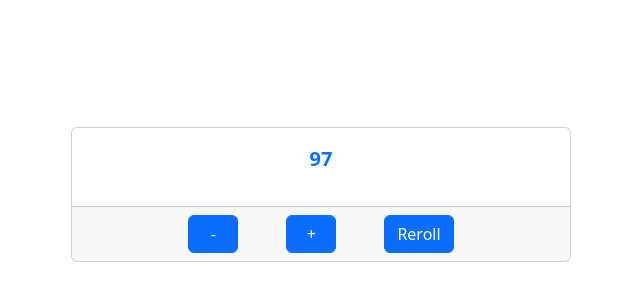
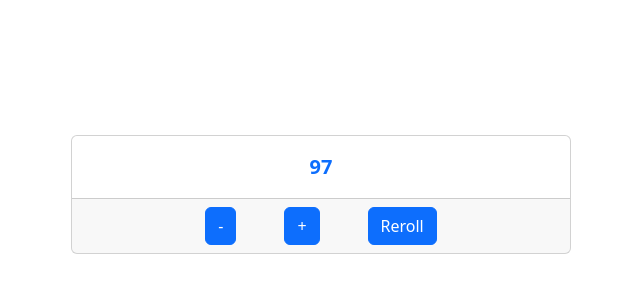
Before and after one commit to holhen/random-numbers, a React (Vite) app: page / in a window 1280 px wide. Shown: the part 206-506 px from the top of the page, without its empty margins (319-959 px from the left). Built offline with nearby package versions, Linux system fonts and the light colour scheme.

Commit message:
fix styling of margins

```diff
--- a/src/App.css
+++ b/src/App.css
@@ -8,7 +8,12 @@
   font-weight: bold;
 }
 
-.btn:not(:last-child) {
-  min-width: 50px;
-  margin-right: 3rem;
+.card-footer {
+  display: flex;
+  justify-content: center;
+  gap: 3rem;
 }
+
+.text {
+  margin-bottom: 0;
+}
--- a/src/App.tsx
+++ b/src/App.tsx
@@ -27,7 +27,7 @@ function App() {
   return (
     <Card>
       <Card.Body>
-        <p className="text-primary">{counter}</p>
+        <p className="text text-primary">{counter}</p>
       </Card.Body>
       <Card.Footer>
         <Button onClick={decrement}>-</Button>
```
